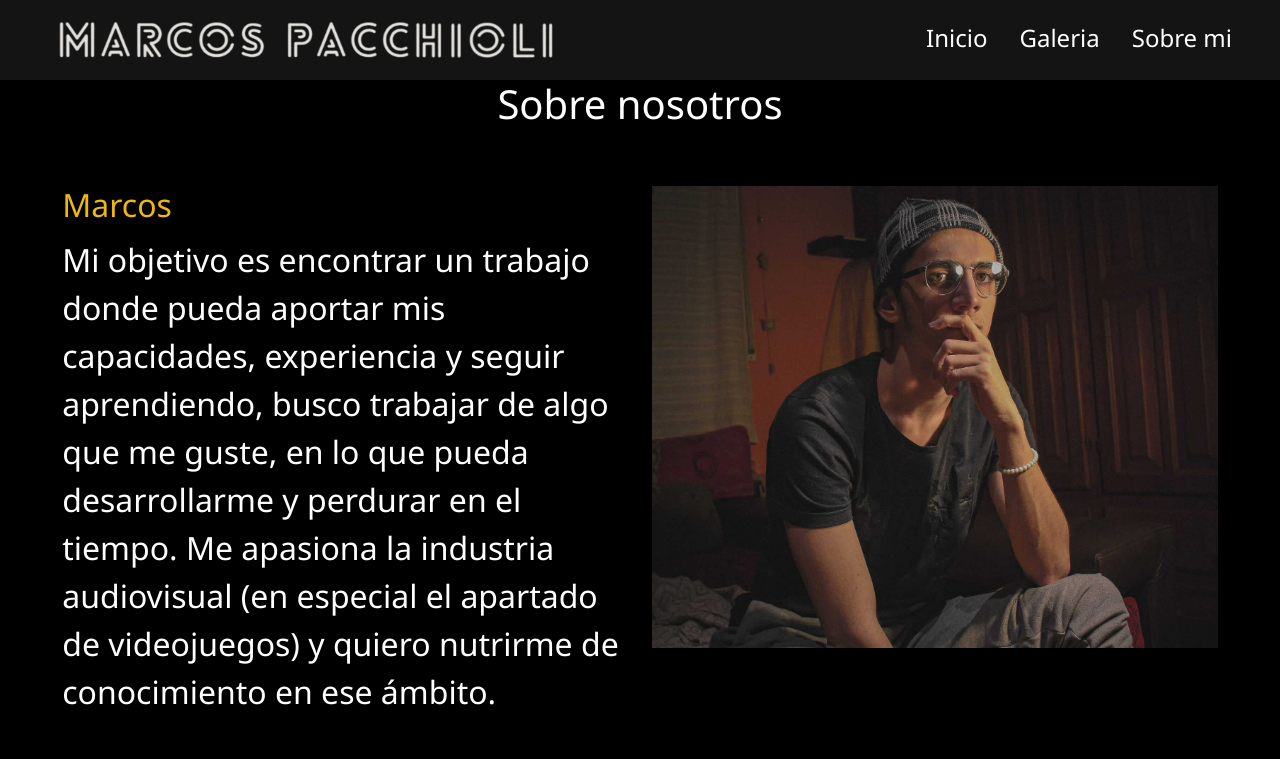
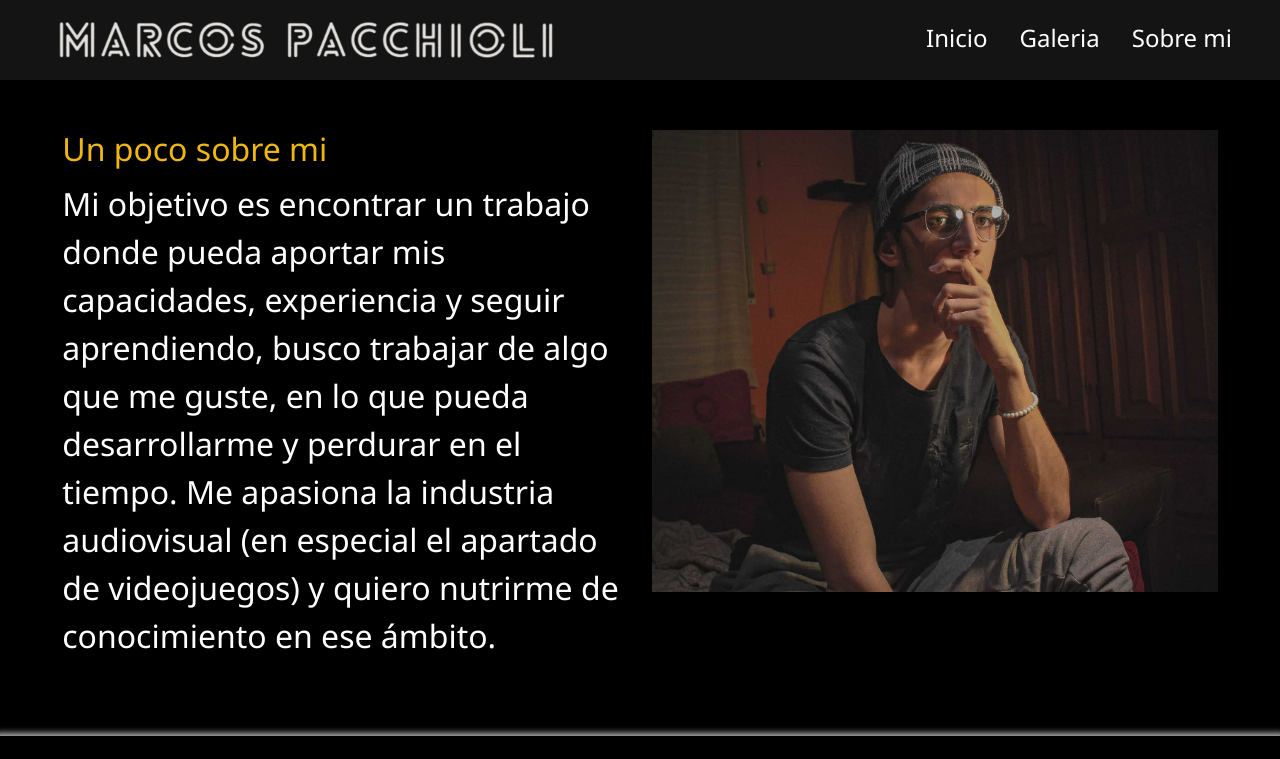
Before and after one commit to agustinlerer/Marcos-pacchioli, a website: page paginas/sobremi.html in a window 1280 px wide. Shown: the top 759 px of the page. Drawn offline with nearby package versions, Linux system fonts and the light colour scheme.

Commit message:
correcciones menores

```diff
--- a/paginas/sobremi.html
+++ b/paginas/sobremi.html
@@ -32,10 +32,9 @@
     <!--fila de infomarcion sobre mi -->
     <main>
         <section class="container-fluid sobremi">
-            <h1>Sobre nosotros</h1>
             <article class="row sobremi__bloque">
                 <div class="col-sm-12 col-md-6 col-lg-6 align-self-center sobremi__texto">
-                    <h2>Marcos</h2>
+                    <h2>Un poco sobre mi</h2>
                     <p>Mi objetivo es encontrar un trabajo donde pueda aportar mis capacidades, experiencia y seguir aprendiendo, busco trabajar de algo que me guste, en lo que pueda desarrollarme y perdurar en el tiempo. Me apasiona la industria audiovisual (en especial el apartado de videojuegos) y quiero nutrirme de conocimiento en ese ámbito.</p>
                 </div>
                 <div class="col-sm-12 col-md-6 col-lg-6 sobremi__img">
```
